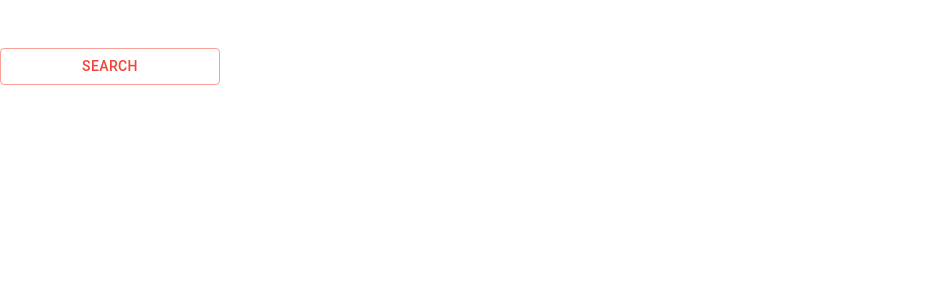
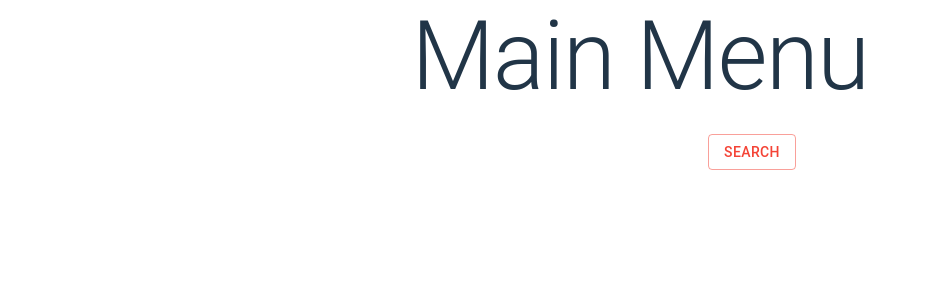
Before and after one commit to Flori-991/vite-api-test, a React (Vite) app: page / in a window 1280 px wide. Shown: the top 300 px of the page, without its empty margins (0-926 px from the left). Built offline with nearby package versions, Linux system fonts and the light colour scheme.

Commit message:
Redesigned app with circular loading and error handling

```diff
--- a/src/App.css
+++ b/src/App.css
@@ -67,3 +67,11 @@
 /*.searchResults {*/
 /*  padding: 10px;*/
 /*}*/
+
+td {
+  max-width: 25rem;
+}
+
+table {
+  max-width: 100%;
+}
--- a/src/App.tsx
+++ b/src/App.tsx
@@ -1,12 +1,14 @@
+import { CircularProgress, Typography } from "@mui/material";
 import Button from "@mui/material/Button";
 import Stack from "@mui/material/Stack";
 import ThemeProvider from "@mui/material/styles/ThemeProvider";
 import TextField from "@mui/material/TextField";
-import axios from "axios";
 import { useState } from "react";
 import "./App.css";
 import { muiThemes } from "./assets/muiThemes.ts";
 import { DataResponse } from "./reactComponents/DataResponse.tsx";
+import { MainMenu } from "./reactComponents/MainMenu.tsx";
+// import { MainTabControl } from "./reactComponents/MainTabControl.tsx";
 import {
   ApiResponse,
   ApiResponseSchema,
@@ -17,6 +19,8 @@ const App = () => {
   const [wordToSearch, setWordToSearch] = useState("");
   const apiUrl = "https://api.dictionaryapi.dev/api/v2/entries/en/";
   const [apiResponse, setApiResponse] = useState<ApiResponse>();
+  const [isLoading, setIsLoading] = useState<boolean>(false);
+  const [isError, setIsError] = useState<boolean>(false);
 
   const searchOnEnter = async (key: string) => {
     if (key === "Enter") {
@@ -25,19 +29,31 @@ const App = () => {
   };
 
   const getDictApiResponse = async () => {
+    setIsLoading(true);
+    setIsError(false);
     try {
-      const test = await axios.get(apiUrl + wordToSearch);
-      setApiResponse(ApiResponseSchema.parse(test.data));
-    } catch (e: unknown) {
-      // console.warn("Error calling the API!");
+      const response = await fetch(apiUrl + wordToSearch);
+      const json = await response.json();
+      setApiResponse(ApiResponseSchema.parse(json));
+    } catch (error) {
+      setIsError(true);
     }
+    setIsLoading(false);
   };
 
   return (
     <ThemeProvider theme={muiThemes}>
-      <Stack alignItems="flex-start">
-        <Stack className="dictHeader"></Stack>
-        <Stack>
+      <Stack alignItems="center">
+        <Stack className="dictHeader">
+          <MainMenu />
+        </Stack>
+        {/* <MainTabControl /> */}
+        <Stack
+          padding="1rem 0"
+          alignItems="center"
+          flexDirection="row"
+          gap="0.25rem"
+        >
           <TextField
             label={placeHolder}
             variant="standard"
@@ -51,10 +67,16 @@ const App = () => {
             onClick={() => getDictApiResponse()}
             id="searchButton"
           >
-            Search
+            <Typography variant="button">Search</Typography>
           </Button>
         </Stack>
-        {apiResponse && <DataResponse apiResponse={apiResponse} />}
+        {isError ? (
+          <Typography variant="caption">Something went wrong ...</Typography>
+        ) : isLoading ? (
+          <CircularProgress />
+        ) : (
+          apiResponse && <DataResponse apiResponse={apiResponse} />
+        )}
       </Stack>
     </ThemeProvider>
   );
--- a/src/assets/muiThemes.ts
+++ b/src/assets/muiThemes.ts
@@ -14,17 +14,11 @@ const muiThemes = createTheme({
   },
 });
 
-const darkMode = createTheme({
-  palette: {
-    mode: "dark",
-  },
-});
-
 // const tableColumnStyle = makeStyles({
 //   tableCell: {
 //     maxWidth: "50px",
 //   },
 // });
 
-export { muiThemes, darkMode };
+export { muiThemes };
 // export { tableColumnStyle };
--- a/src/index.css
+++ b/src/index.css
@@ -26,7 +26,7 @@ a:hover {
 
 body {
   margin: 0;
-  display: flex;
+  /*display: flex;*/
   /*place-items: center;*/
   min-width: 320px;
   min-height: 100vh;
--- a/src/reactComponents/DataResponse.tsx
+++ b/src/reactComponents/DataResponse.tsx
@@ -1,5 +1,3 @@
-import React from "react";
-import { ApiResponse } from "../zodSchemas/ApiResponseSchema.ts";
 import {
   TableContainer,
   Table,
@@ -11,6 +9,8 @@ import {
   Stack,
   Typography,
 } from "@mui/material";
+import React from "react";
+import { ApiResponse } from "../zodSchemas/ApiResponseSchema.ts";
 
 const DataResponse: React.FunctionComponent<{ apiResponse: ApiResponse }> = ({
   apiResponse,
--- /dev/null
+++ b/src/reactComponents/MainMenu.tsx
@@ -0,0 +1,9 @@
+import { Stack, Typography } from "@mui/material";
+
+const MainMenu = () => (
+  <Stack>
+    <Typography variant="h1">Main Menu</Typography>
+  </Stack>
+);
+
+export { MainMenu };
--- /dev/null
+++ b/src/reactComponents/MainTabControl.tsx
@@ -0,0 +1,49 @@
+// const MainTabControl: React.FunctionComponent<{}> = () => {
+//   const [searchTerm, setSearchTerm] = React.useState<string>("");
+//   const [apiResponse, setApiResponse] = React.useState<ApiResponse[]>([]);
+//   const [isLoading, setIsLoading] = React.useState<boolean>(false);
+//   const [isError, setIsError] = React.useState<boolean>(false);
+//
+//   const handleSearchTermChange = (
+//     event: React.ChangeEvent<HTMLInputElement>
+//   ) => {
+//     setSearchTerm(event.target.value);
+//   };
+//
+//   const handleSearch = async () => {
+//     setIsLoading(true);
+//     setIsError(false);
+//     try {
+//       const response = await fetch(
+//         `https://api.dictionaryapi.dev/api/v2/entries/en/${searchTerm}`
+//       );
+//       const json = await response.json();
+//       setApiResponse(json);
+//     } catch (error) {
+//       setIsError(true);
+//     }
+//     setIsLoading(false);
+//   };
+//
+//   return (
+//     <Stack className="mainTabControl">
+//       <Stack className="searchBar">
+//         <TextField
+//           id="outlined-basic"
+//           label="Search"
+//           variant="outlined"
+//           onChange={handleSearchTermChange}
+//         />
+//         <Button variant="contained" onClick={handleSearch}>
+//           Search
+//         </Button>
+//       </Stack>
+//       {isError && <div>Something went wrong ...</div>}
+//       {isLoading ? (
+//         <div>Loading ...</div>
+//       ) : (
+//         <DataResponse apiResponse={apiResponse} />
+//       )}
+//     </Stack>
+//   );
+// };
```
